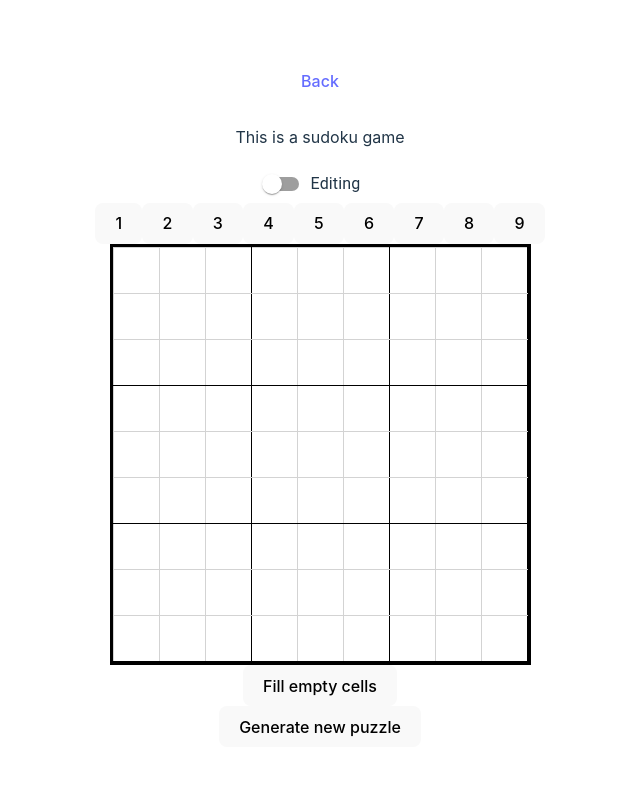
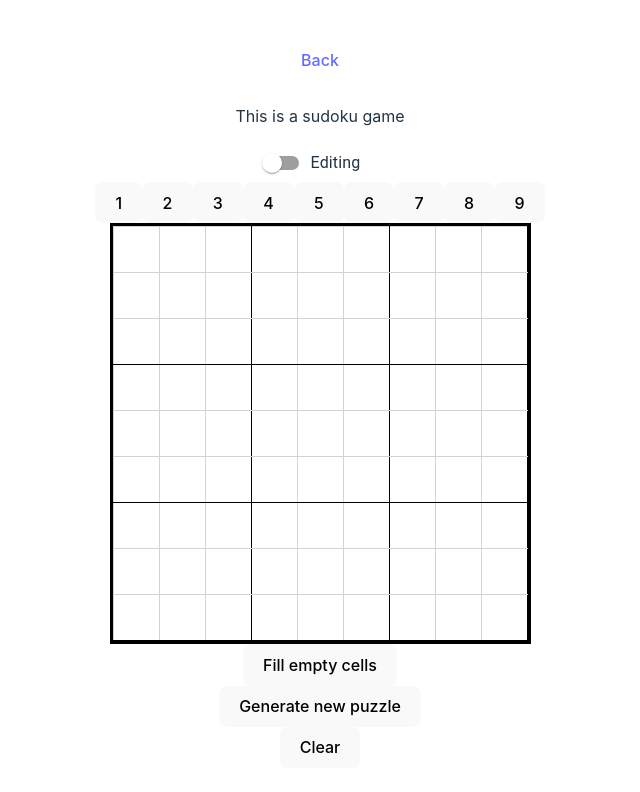
Before and after one commit to IvanPopkov/puzzle-game, a React (Vite) app: page /#/sudoku in a window 1280 px wide. Shown: the top 792 px of the page, without its empty margins (320-960 px from the left). Built offline with nearby package versions, Linux system fonts and the light colour scheme.

Commit message:
feat: add clear button

```diff
--- a/src/App.tsx
+++ b/src/App.tsx
@@ -7,7 +7,7 @@ import Sudoku from "./components/Sudoku/Sudoku.tsx";
 function App() {
 
   return (
-    <HashRouter basename="/">
+    <HashRouter>
       <Routes>
         <Route path="/" element={<MainMenu/>}/>
         <Route path="/sudoku" element={<Sudoku/>}/>
--- a/src/components/Sudoku/Sudoku.tsx
+++ b/src/components/Sudoku/Sudoku.tsx
@@ -27,11 +27,16 @@ const SudokuGenerator = () => {
   const closeWheel = () => setWheel(null);
 
   const generatePuzzle = () => {
+    clearInput();
     const {puzzle} = generateSudoku();
+    setPuzzle(puzzle);
+
+  };
+
+  const clearInput = () => {
     setUserSolution(Array(MAX_INDEX).fill(''));
-    setPuzzle(puzzle);
+    setCandidates(Array.from({length: MAX_INDEX}, () => []));
     setErrorCellIndexes([]);
-    setCandidates(Array.from({length: MAX_INDEX}, () => []));
     setOneClickNumber(null);
   };
 
@@ -97,6 +102,10 @@ const SudokuGenerator = () => {
   const fillCandidates = () => {
     setCandidates(
       Array.from({length: MAX_INDEX}, () => [...Array(GRID_SIZE).keys()].map(val => val + 1)));
+  };
+
+  const clearAll = () => {
+    clearInput();
   };
 
   const getCellType = (index: number) => {
@@ -191,6 +200,7 @@ const SudokuGenerator = () => {
       </div>
       <button onClick={fillCandidates}>Fill empty cells</button>
       <button onClick={generatePuzzle}>Generate new puzzle</button>
+      <button onClick={clearAll}>Clear</button>
     </div>
   );
 };
```
